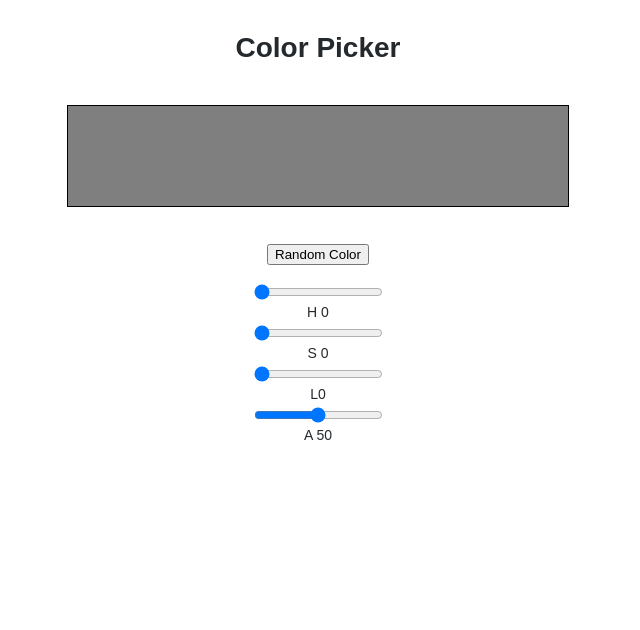
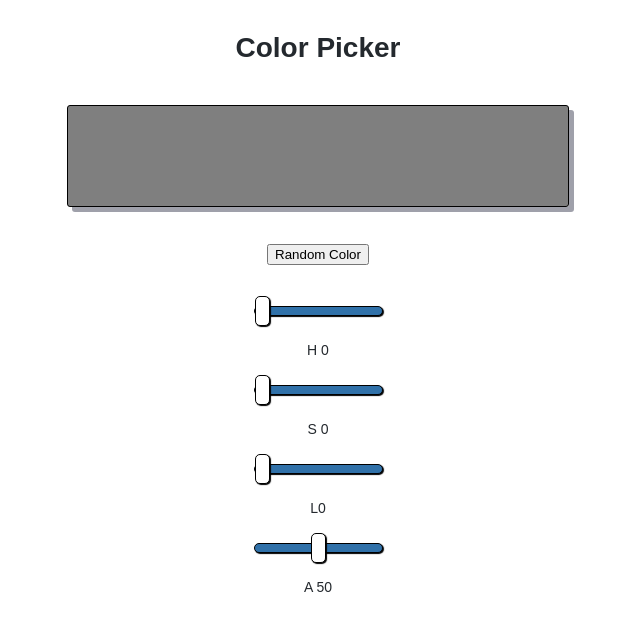
Before and after one commit to Amheisern/ColorPicker, a React (Vite) app: page / in a window 1280 px wide. Shown: the top 630 px of the page, without its empty margins (322-962 px from the left). Built offline with nearby package versions, Linux system fonts and the light colour scheme.

Commit message:
changed input ranges in CSS

```diff
--- a/src/components/Picker.tsx
+++ b/src/components/Picker.tsx
@@ -8,18 +8,13 @@
   const randomColorButton = document.querySelector('h3')!
   const newBackgroundColor = `hsla(${hueValue},${saturationValue}%,${lightnessValue}%,${alphaValue}%)`
   const newStyle = { backgroundColor: newBackgroundColor }
+
   // Declares we are going to use some state (e.g. useState)
   // • Sets initial value (e.g. 0)
   // useState always returns an array with two entries
   // const hueValue = useState(0)
   // • The first value of the array is the current value
   // • The second value is a function used to change the value
-  //const hueCounter = hueValue[0]
-  // const hueSetCounter = hueValue[1]
-
-  // Simplify (using Destructuring Assignment)
-  // const newBackgroundColor = `hsl(50,8%,20%)`
-  // const newStyle = { backgroundColor: newBackgroundColor }
   function handleClickRandomColorButton() {
     hueSetValue(Math.floor(Math.random() * 361))
     saturationSetValue(Math.floor(Math.random() * 101))
@@ -32,10 +27,8 @@
     console.log('saturation')
   }
   function handleHueSlideValue(event: React.ChangeEvent<HTMLInputElement>) {
-    // event.preventDefault()
+    event.preventDefault()
     hueSetValue(event.target.value)
-    // const newHueValue = hueValue + 1
-    // hueSetValue(newHueValue)
     console.log('hue')
   }
   function handleLightnessValue(event: React.ChangeEvent<HTMLInputElement>) {
--- a/src/index.scss
+++ b/src/index.scss
@@ -1,19 +1,10 @@
 :root {
   font: 16px / 1 sans-serif;
-
-  // SDG brand colors
-  --asphalt: #2f3737;
-  --bright-sky: #80ced2;
-  --lime: #b1d133;
-  --night-sky: #85577e;
-  --sand: #f7f0da;
-  --sea: #5a9090;
-  --sun: #d5562b;
-  --tangerine: #f99d1b;
 }
 
 html {
   height: 100%;
+  background-color: transparent;
 }
 
 div {
@@ -27,11 +18,101 @@
   justify-content: center;
   flex-direction: column;
   align-items: center;
+  background-color: pattern-linear(gray, white);
 }
 
 h2 {
   width: 500px;
   height: 100px;
   border: 1px solid black;
-  background-color: red;
+  border-radius: 3px;
+  box-shadow: 5px 5px #9fa0aa;
+  background: transparent;
 }
+
+input[type='range'] {
+  height: 38px;
+  -webkit-appearance: none;
+  margin: 10px 0;
+  width: 100%;
+}
+input[type='range']:focus {
+  outline: none;
+}
+input[type='range']::-webkit-slider-runnable-track {
+  width: 100%;
+  height: 10px;
+  cursor: pointer;
+  box-shadow: 1px 1px 1px #000000;
+  background: #3071a9;
+  border-radius: 5px;
+  border: 1px solid #000000;
+}
+input[type='range']::-webkit-slider-thumb {
+  box-shadow: 1px 1px 1px #000000;
+  border: 1px solid #000000;
+  height: 30px;
+  width: 15px;
+  border-radius: 5px;
+  background: #ffffff;
+  cursor: pointer;
+  -webkit-appearance: none;
+  margin-top: -11px;
+}
+input[type='range']:focus::-webkit-slider-runnable-track {
+  background: #3071a9;
+}
+input[type='range']::-moz-range-track {
+  width: 100%;
+  height: 10px;
+  cursor: pointer;
+  box-shadow: 1px 1px 1px #000000;
+  background: #3071a9;
+  border-radius: 5px;
+  border: 1px solid #000000;
+}
+input[type='range']::-moz-range-thumb {
+  box-shadow: 1px 1px 1px #000000;
+  border: 1px solid #000000;
+  height: 30px;
+  width: 15px;
+  border-radius: 5px;
+  background: #ffffff;
+  cursor: pointer;
+}
+input[type='range']::-ms-track {
+  width: 100%;
+  height: 10px;
+  cursor: pointer;
+  background: transparent;
+  border-color: transparent;
+  color: transparent;
+}
+input[type='range']::-ms-fill-lower {
+  background: #3071a9;
+  border: 1px solid #000000;
+  border-radius: 10px;
+  box-shadow: 1px 1px 1px #000000;
+}
+input[type='range']::-ms-fill-upper {
+  background: #3071a9;
+  border: 1px solid #000000;
+  border-radius: 10px;
+  box-shadow: 1px 1px 1px #000000;
+}
+input[type='range']::-ms-thumb {
+  margin-top: 1px;
+  box-shadow: 1px 1px 1px #000000;
+  border: 1px solid #000000;
+  height: 30px;
+  width: 15px;
+  border-radius: 5px;
+  background: #ffffff;
+  cursor: pointer;
+}
+input[type='range']:focus::-ms-fill-lower {
+  background: #3071a9;
+}
+input[type='range']:focus::-ms-fill-upper {
+  background: #3071a9;
+}
```
